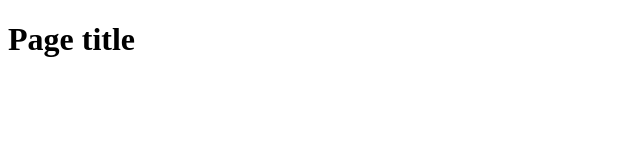
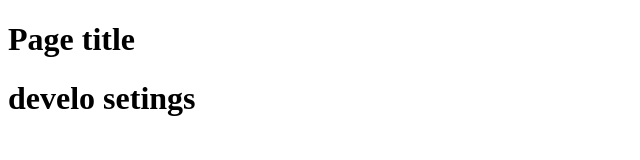
Before and after one commit to DoctorJambo/game, a plain HTML site: page index.html in a window 1280 px wide. Shown: the whole page, without its empty margins (0-640 px from the left). Drawn offline with Linux system fonts and the light colour scheme.

Commit message:
add deve set

```diff
--- a/index.html
+++ b/index.html
@@ -7,5 +7,6 @@
 </head>
 <body>
   <h1>Page title</h1>
+  <h1>develo setings</h1>
 </body>
 </html>
```
